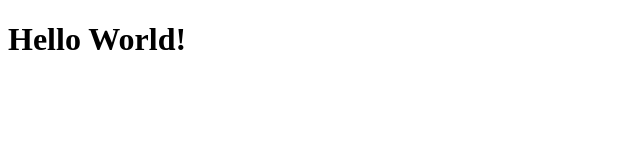
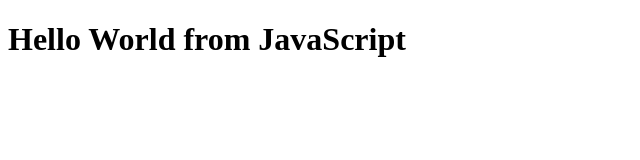
Before and after one commit to mmtiwari222/Learning-React, a plain HTML site: page index.html in a window 1280 px wide. Shown: the whole page, without its empty margins (0-640 px from the left). Drawn offline with Linux system fonts and the light colour scheme.

Commit message:
Add Basic Web Page using JavaScript

```diff
--- a/index.html
+++ b/index.html
@@ -9,8 +9,15 @@
 
 <body>
     <div id="root">
-        <h1>Hello World!</h1>
     </div>
+
+    <script>
+        const heading = document.createElement("h1");
+        heading.innerHTML = "Hello World from JavaScript";
+
+        const root = document.getElementById("root");
+        root.appendChild(heading)
+    </script>
 </body>
 
 </html>
```
